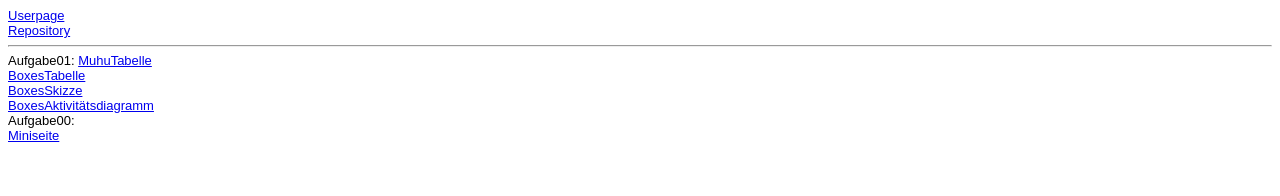
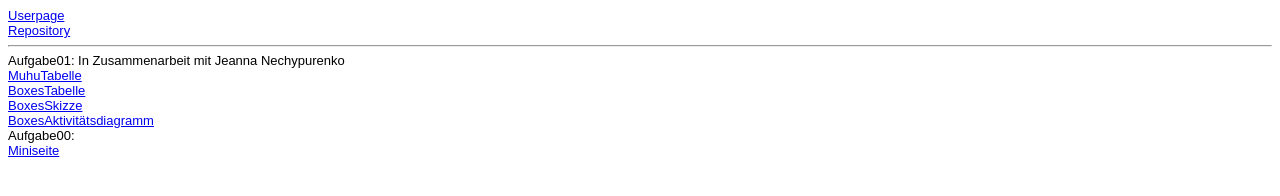
Before and after one commit to Annsophie100/EIA2, a plain HTML site: page Steckbrief/steckbrief.htm in a window 1280 px wide. Drawn offline with Linux system fonts and the light colour scheme.

Commit message:
stechbriefformtagain

```diff
--- a/Steckbrief/steckbrief.htm
+++ b/Steckbrief/steckbrief.htm
@@ -21,7 +21,8 @@
 		<a href="https://github.com/Annsophie100/EIA2" target="_blank">Repository</a>
 
 		<hr>
-		Aufgabe01:
+		Aufgabe01: In Zusammenarbeit mit Jeanna Nechypurenko
+		<br>
 		<a href="https://Annsophie100.github.io/EIA2/Aufgabe1/MuhuTabelle.pdf" target="_blank">MuhuTabelle</a>
 		<br>
 		<a href="https://Annsophie100.github.io/EIA2/Aufgabe1/BoxesTabelle.pdf" target="_blank">BoxesTabelle</a>
```
